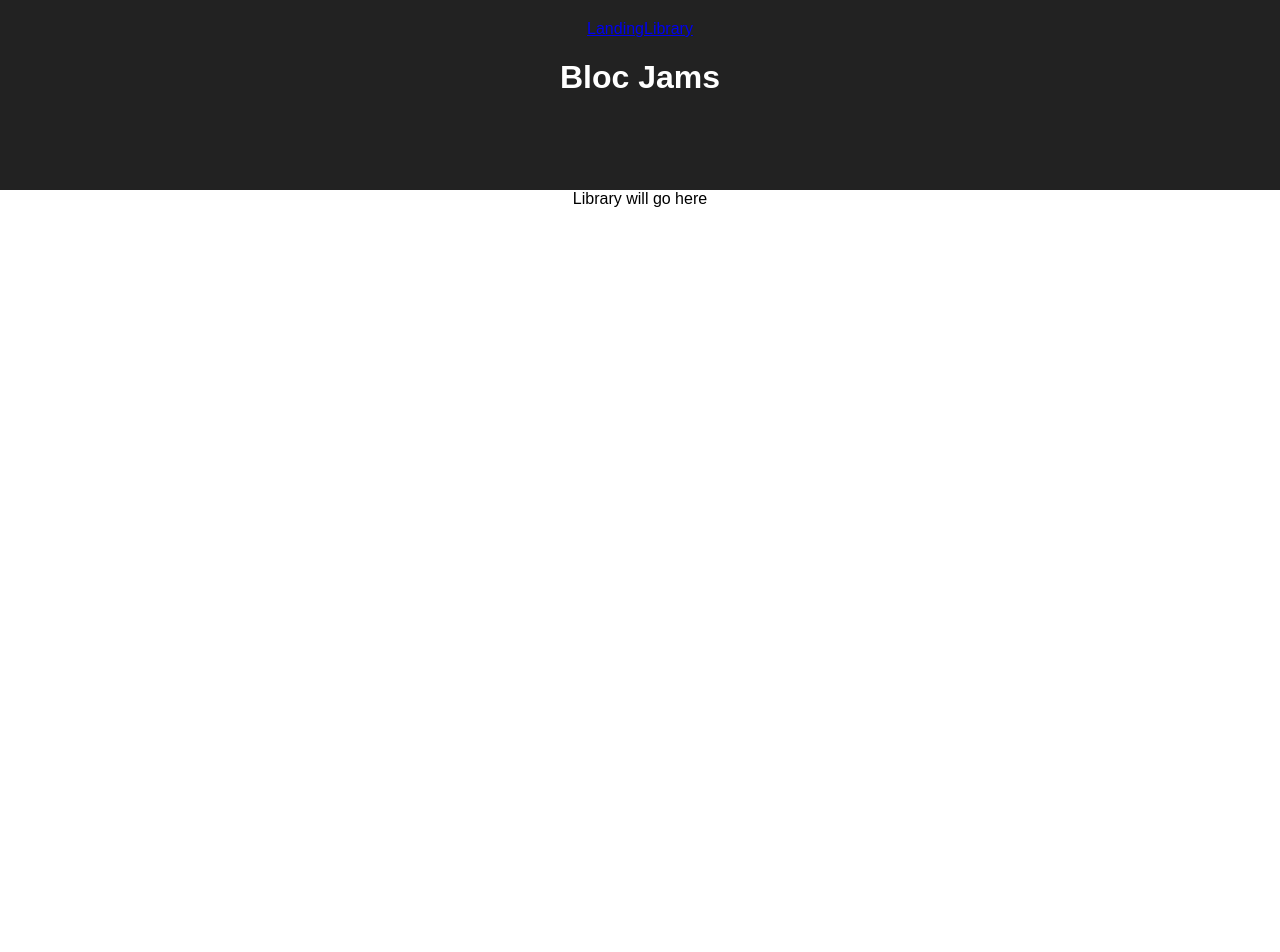
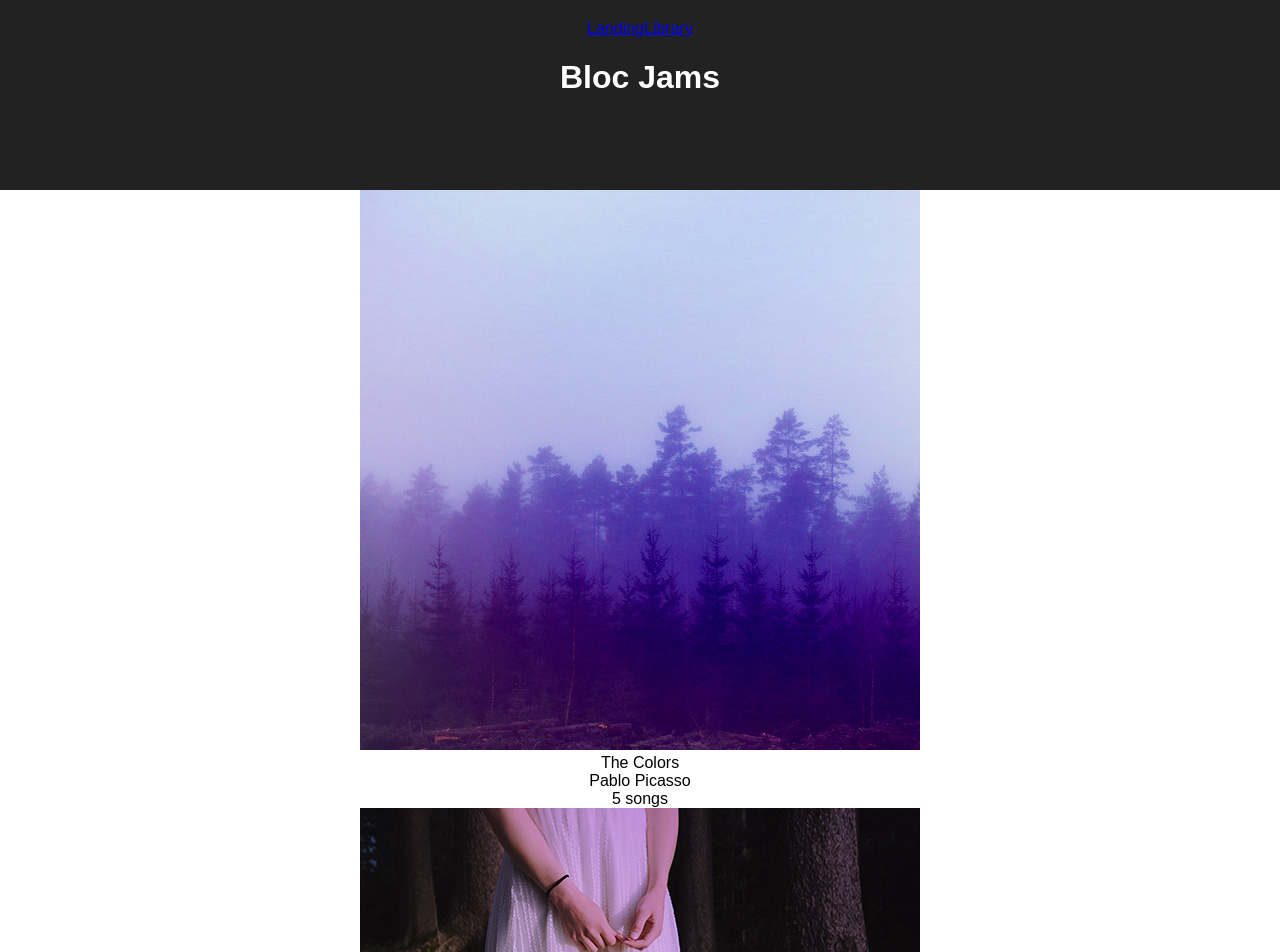
Before and after one commit to lassiter/bloc-jams-react, a React (Create React App) app: page /library in a window 1280 px wide. Shown: the top 952 px of the page. Before the commit the page ends 800 px from the top, so only its background shows below. Built offline with nearby package versions, Linux system fonts and the light colour scheme.

Commit message:
update master with current router

```diff
--- a/src/components/Library.js
+++ b/src/components/Library.js
@@ -1,9 +1,28 @@
-import React from 'react';
+import React, { Component } from 'react';
+import albumData from './../data/albums';
 
-const Library = () => (
-  <section className="library">
-    Library will go here
-  </section>
-);
+class Library extends Component {
+  constructor(props) {
+  super(props);
+  this.state = { albums: albumData };
+}
+
+  render() {
+   return (
+     <section className='library'>
+     {
+       this.state.albums.map( (album, index) =>
+         <div key={index} >
+          <img src={album.albumCover} alt={album.title} />
+          <div>{album.title}</div>
+          <div>{album.artist}</div>
+          <div>{album.songs.length} songs</div>
+         </div>
+       )
+     }
+     </section>
+    );
+  }
+}
 
 export default Library;
--- /dev/null
+++ b/src/data/albums.js
@@ -0,0 +1,27 @@
+export default [{
+  title: 'The Colors',
+  artist: 'Pablo Picasso',
+  releaseInfo: '1909 Spanish Records',
+  albumCover: '/assets/images/album_covers/01.jpg',
+  slug: 'the-colors',
+  songs: [
+      { title: 'Blue', duration: '161.71', audioSrc: '/assets/music/blue.mp3' },
+      { title: 'Green', duration: '103.96', audioSrc: '/assets/music/green.mp3' },
+      { title: 'Red', duration: '268.45', audioSrc: '/assets/music/red.mp3' },
+      { title: 'Pink', duration: '153.14', audioSrc: '/assets/music/pink.mp3' },
+      { title: 'Magenta', duration: '374.22', audioSrc: '/assets/music/magenta.mp3' }
+  ]
+}, {
+    title: 'The Telephone',
+    artist: 'Guglielmo Marconi',
+    releaseInfo: '1909 EM',
+    albumCover: '/assets/images/album_covers/02.jpg',
+    slug: 'the-telephone',
+    songs: [
+      { title: 'Blue', duration: '161.71', audioSrc: '/assets/music/blue.mp3' },
+      { title: 'Green', duration: '103.96', audioSrc: '/assets/music/green.mp3' },
+      { title: 'Red', duration: '268.45', audioSrc: '/assets/music/red.mp3' },
+      { title: 'Pink', duration: '153.14', audioSrc: '/assets/music/pink.mp3' },
+      { title: 'Magenta', duration: '374.22', audioSrc: '/assets/music/magenta.mp3' }
+    ]
+}];
```
